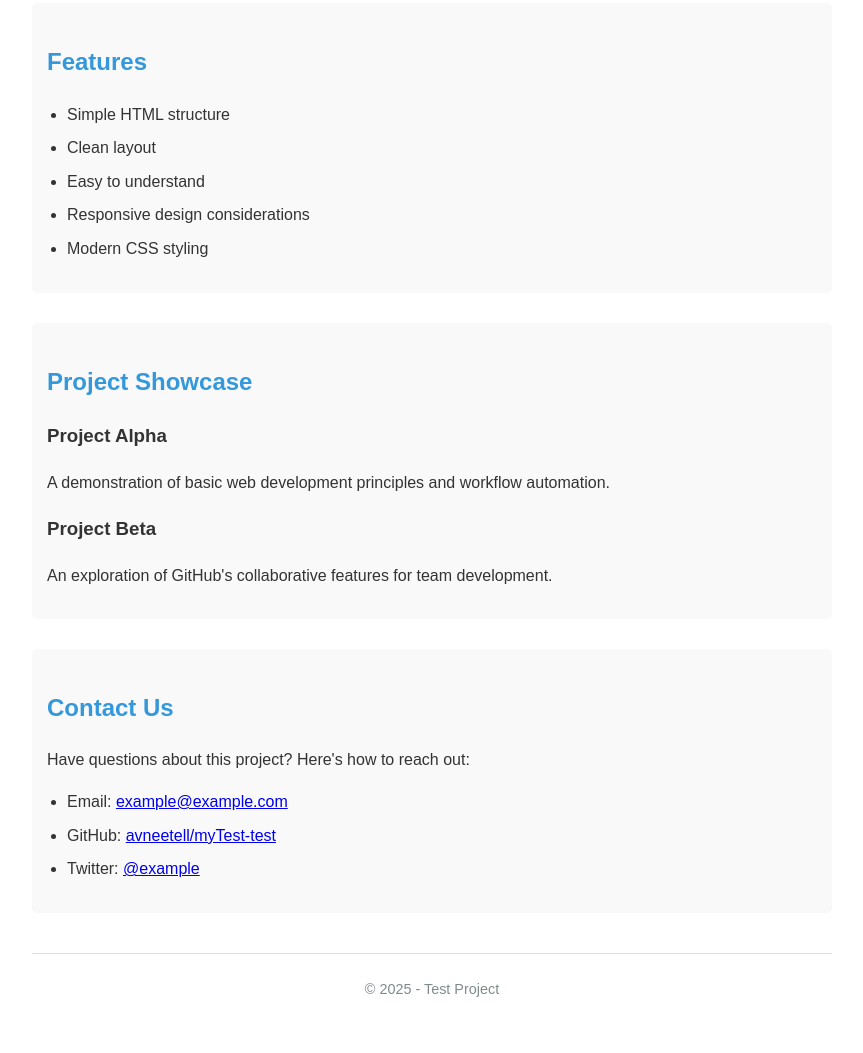
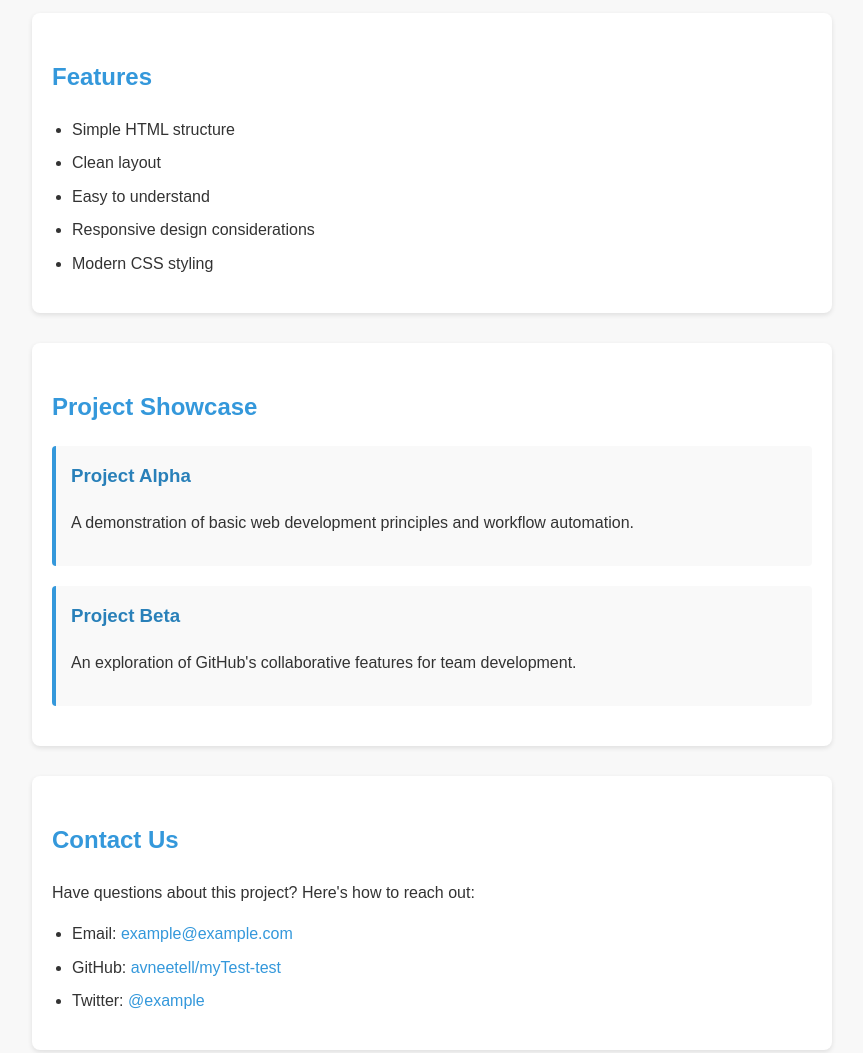
Before and after one commit to avneetell/myTest-test, a plain HTML site: page index.html in a window 1280 px wide. Shown: the part 472-1525 px from the top of the page, without its empty margins (208-1071 px from the left). Drawn offline with Linux system fonts and the light colour scheme.

Commit message:
Update CSS to style new content sections

```diff
--- a/styles.css
+++ b/styles.css
@@ -5,6 +5,7 @@ body {
     max-width: 800px;
     margin: 0 auto;
     padding: 20px;
+    background-color: #f8f8f8;
 }
 
 header {
@@ -23,11 +24,17 @@ h2 {
     margin-top: 25px;
 }
 
+h3 {
+    color: #2980b9;
+    margin-top: 15px;
+}
+
 section {
     margin-bottom: 30px;
-    padding: 15px;
-    background-color: #f9f9f9;
-    border-radius: 5px;
+    padding: 20px;
+    background-color: #fff;
+    border-radius: 8px;
+    box-shadow: 0 2px 5px rgba(0,0,0,0.1);
 }
 
 ul {
@@ -46,3 +53,35 @@ footer {
     color: #7f8c8d;
     font-size: 0.9em;
 }
+
+a {
+    color: #3498db;
+    text-decoration: none;
+}
+
+a:hover {
+    text-decoration: underline;
+    color: #2980b9;
+}
+
+.project {
+    margin-bottom: 20px;
+    padding: 15px;
+    background-color: #f9f9f9;
+    border-left: 4px solid #3498db;
+    border-radius: 4px;
+}
+
+.project h3 {
+    margin-top: 0;
+}
+
+@media (max-width: 600px) {
+    body {
+        padding: 10px;
+    }
+
+    section {
+        padding: 15px;
+    }
+}
```
